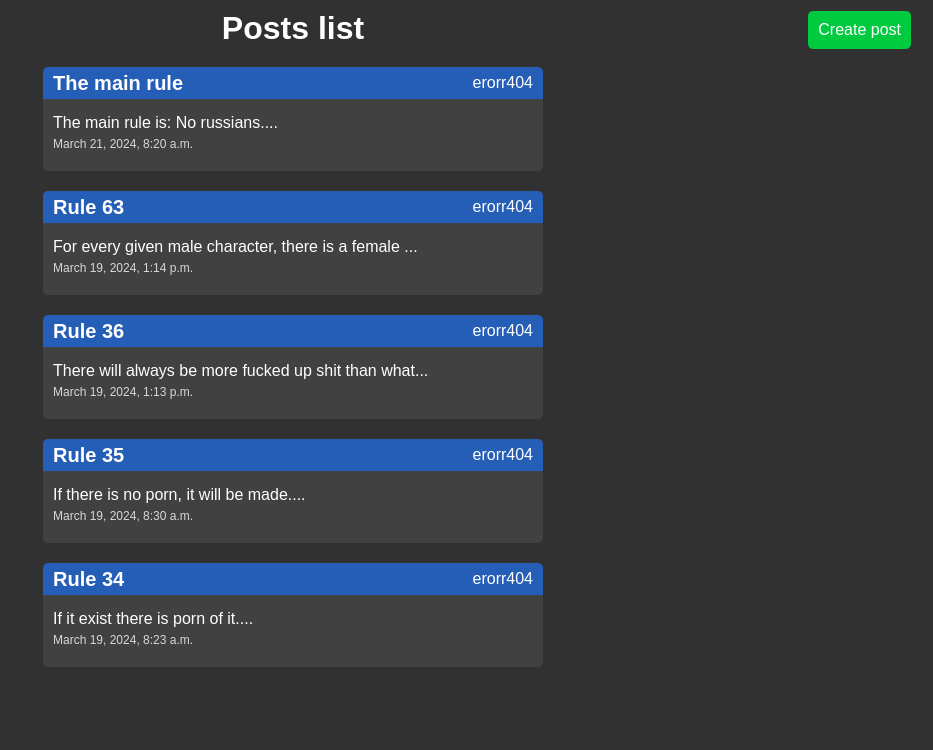
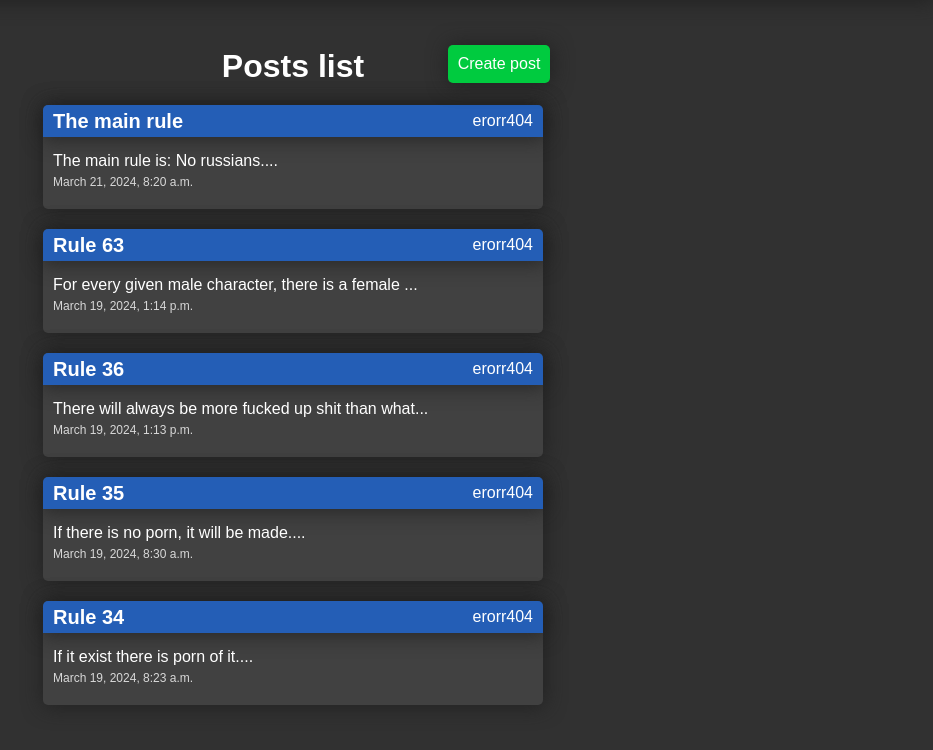
Before and after one commit to erorr-404/School_Forum, a Django app: a page that uses posts/templates/posts_list.html in a window 1280 px wide. Shown: the part 50-800 px from the top of the page, without its empty margins (347-1280 px from the left). Run offline with Django 5.2, Linux system fonts and the light colour scheme; data comes from the database, SQL or seed files in the repository; both versions use the stored data as it was after the commit; some web fonts are replaced.

Commit message:
Nice shadows

```diff
--- a/School_Forum/templates/base_layout.html
+++ b/School_Forum/templates/base_layout.html
@@ -13,7 +13,7 @@
 </head>
 <body>
     <div class="wrapper">
-        <nav class="nav-bar">
+        <nav class="nav-bar shadow">
             <h1><a href="{% url 'posts:categories' %}">SCHOOL FORUM</a></h1>
             <ul>
 
--- a/posts/templates/categories_list.html
+++ b/posts/templates/categories_list.html
@@ -5,9 +5,9 @@
     <h1 class="page-title-header">Categories list</h1>
     <div class="categories">
         {% for category in categories %}
-            <div class="category">
+            <div class="category shadow">
                 <a href="{% url 'posts:posts_list' category=category.slug %}">
-                    <h2 class="category-title">{{ category.title }}</h2>
+                    <h2 class="category-title shadow">{{ category.title }}</h2>
                     <p class="category-description">{{ category.description }}</p>
                     <p class="category-date">{{ category.date }}</p>
                 </a>
--- a/posts/templates/posts_list.html
+++ b/posts/templates/posts_list.html
@@ -3,14 +3,14 @@
 
 {% block content %}
     <div class="page-title-header posts">
-        <a href="{% url 'posts:create' category=category %}" class="create-post">Create post</a>
+        <a href="{% url 'posts:create' category=category %}" class="create-post shadow">Create post</a>
         <h1>Posts list</h1>
     </div>
     <div class="posts">
         {% for post in posts %}
-            <div class="post">
+            <div class="post shadow">
                 <a href="{% url 'posts:show' category=category post=post.slug %}">
-                    <div class="title">
+                    <div class="title shadow">
                         <h2 class="post-title">{{ post.title }}</h2>
                         <p class="post-author">{{ post.author }}</p>
                     </div>
--- a/posts/views.py
+++ b/posts/views.py
@@ -27,7 +27,7 @@ def post_view(request, category, post):
     return render(request, 'post_detail.html', {'post':post,
                                                 'likes':len(PostLike.objects.filter(post=post)),
                                                 'dislikes':len(PostDisLike.objects.filter(post=post)),
-                                                'comments':Comment.objects.filter(post=post)
+                                                'comments':Comment.objects.filter(post=post)[::-1]
                                                 })
 
 
--- a/static/styles.css
+++ b/static/styles.css
@@ -30,6 +30,10 @@ a {
 a:hover {
     color: var(--text-hover);
 }
+
+.shadow {
+    box-shadow: 1px 1px 20px 1px rgb(30 30 30 / 80%);
+  }
 
 /* header */
 
@@ -99,10 +103,10 @@ a:hover {
 /* posts */
 
 .create-post {
-    position: absolute;
+    position: relative;
     z-index: 2;
-    top: 61px;
-    right: 22px;
+    top: 35px;
+    right: -206px;
     background-color: var(--color-accept);
     padding: 10px;
     border-radius: var(--default-border-radius);
```
Also changed, not shown: posts/templates/post_detail.html (+4 -4 lines), db.sqlite3.
